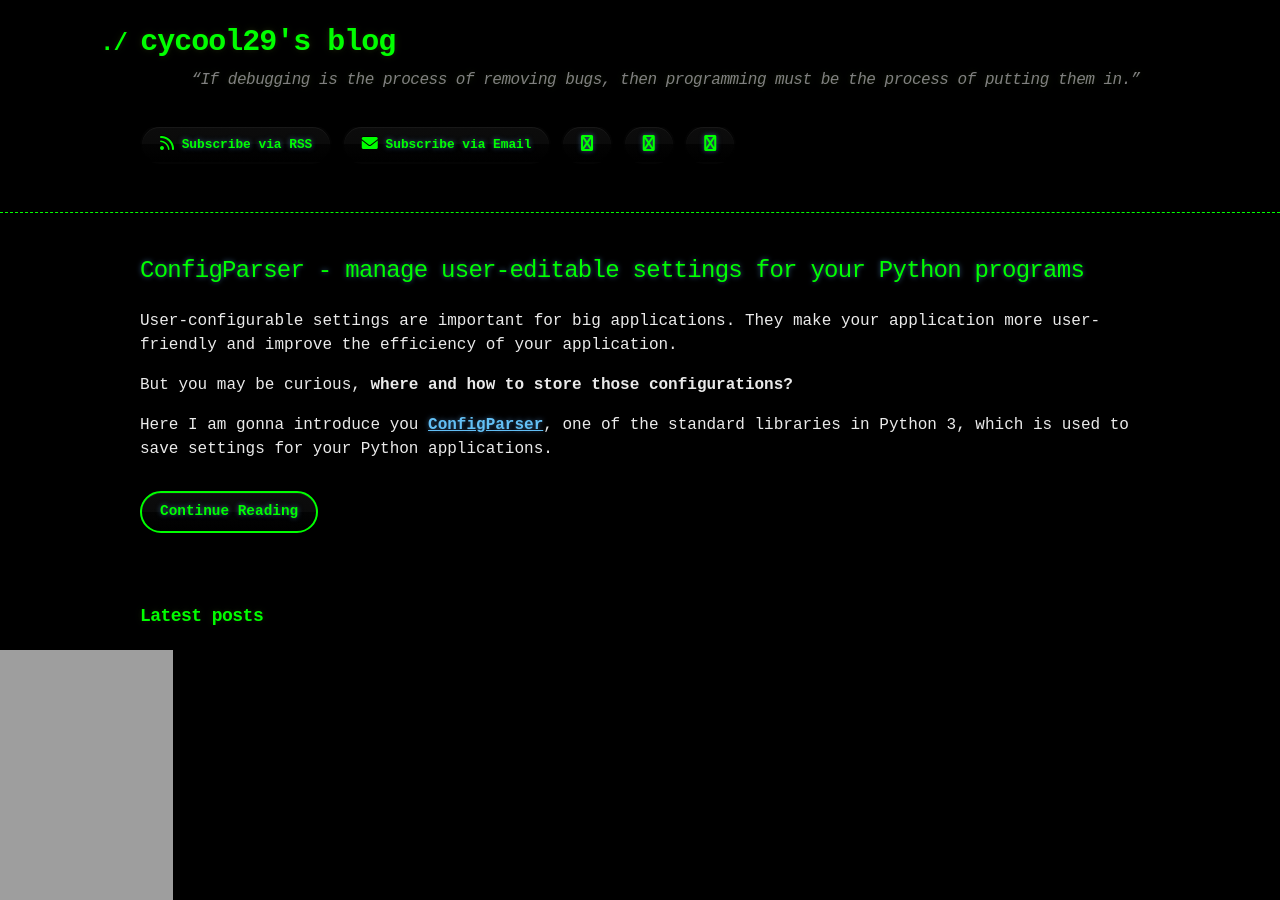
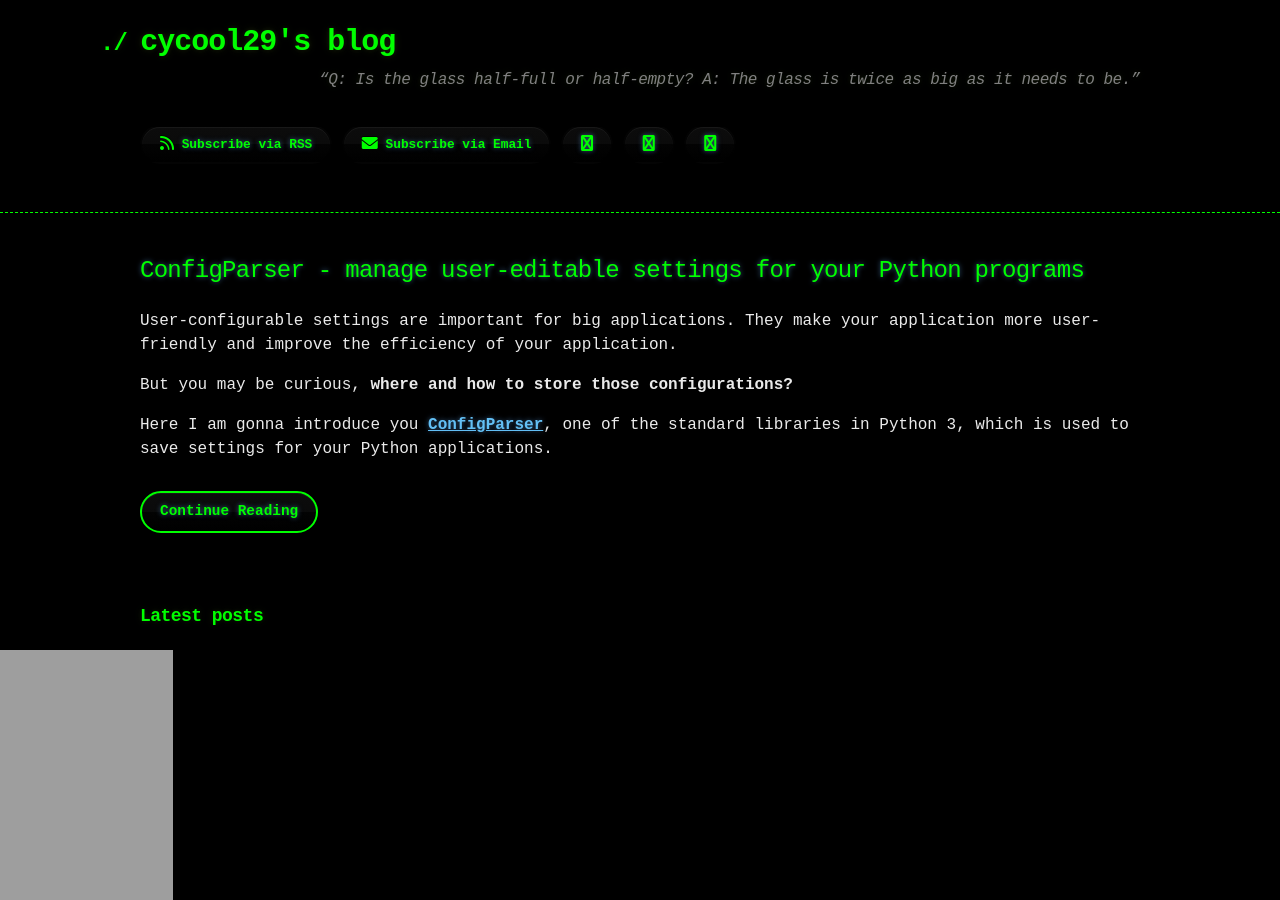
Before and after one commit to cycool29/cycool29.github.io, a Jekyll site: the page built from index.md, in a window 1280 px wide and 900 px high. Built offline with Jekyll 4.4.1, drawn with Linux system fonts in a browser that asks for light colours; a style sheet for code colours, icons or effects is not loaded.

Commit message:
Update quotes

```diff
--- a/_config.yml
+++ b/_config.yml
@@ -1,5 +1,5 @@
 title: cycool29's blog
-description: "“If debugging is the process of removing bugs, then programming must be the process of putting them in.” "
+description: "“Q: Is the glass half-full or half-empty? A: The glass is twice as big as it needs to be.” "
 bio: A high school student. Intermediate in Python, Git, Bash. Learning JavaScript. He/Him. "
 author: cycool29
 url: https://cycool29.github.io
```
